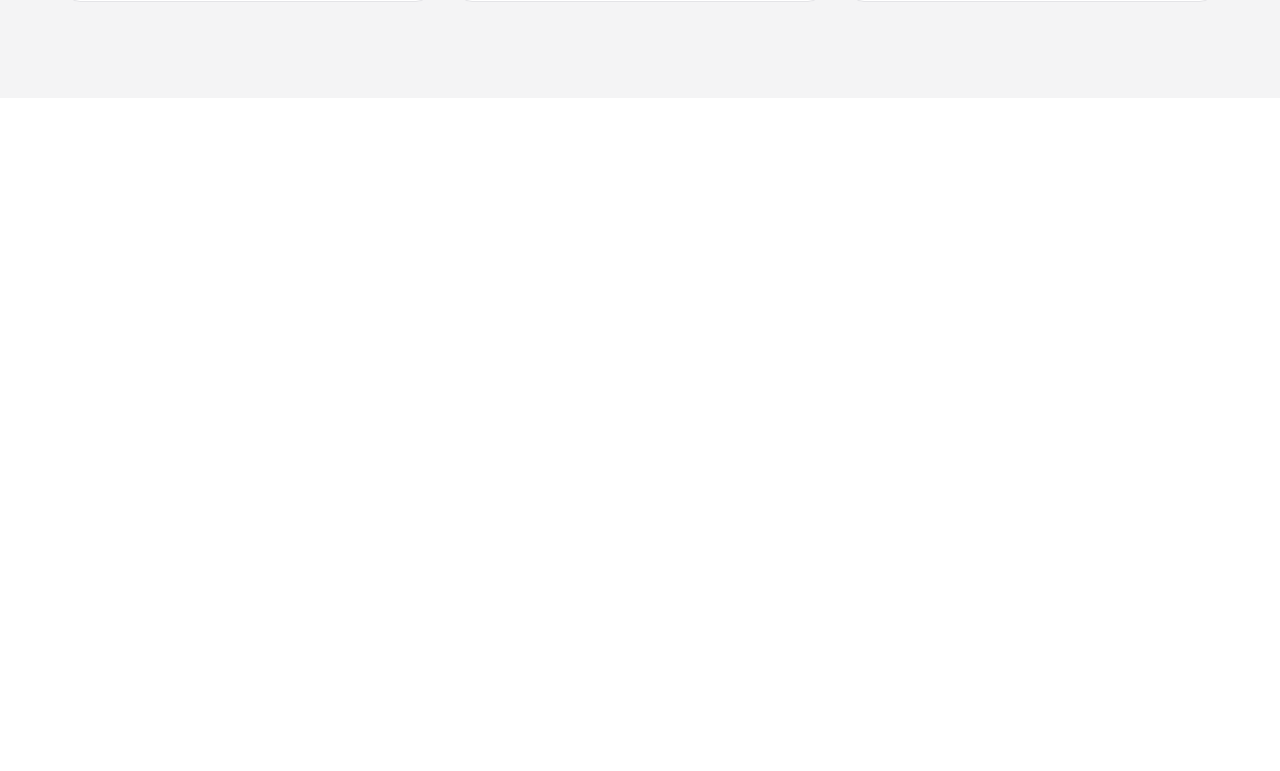
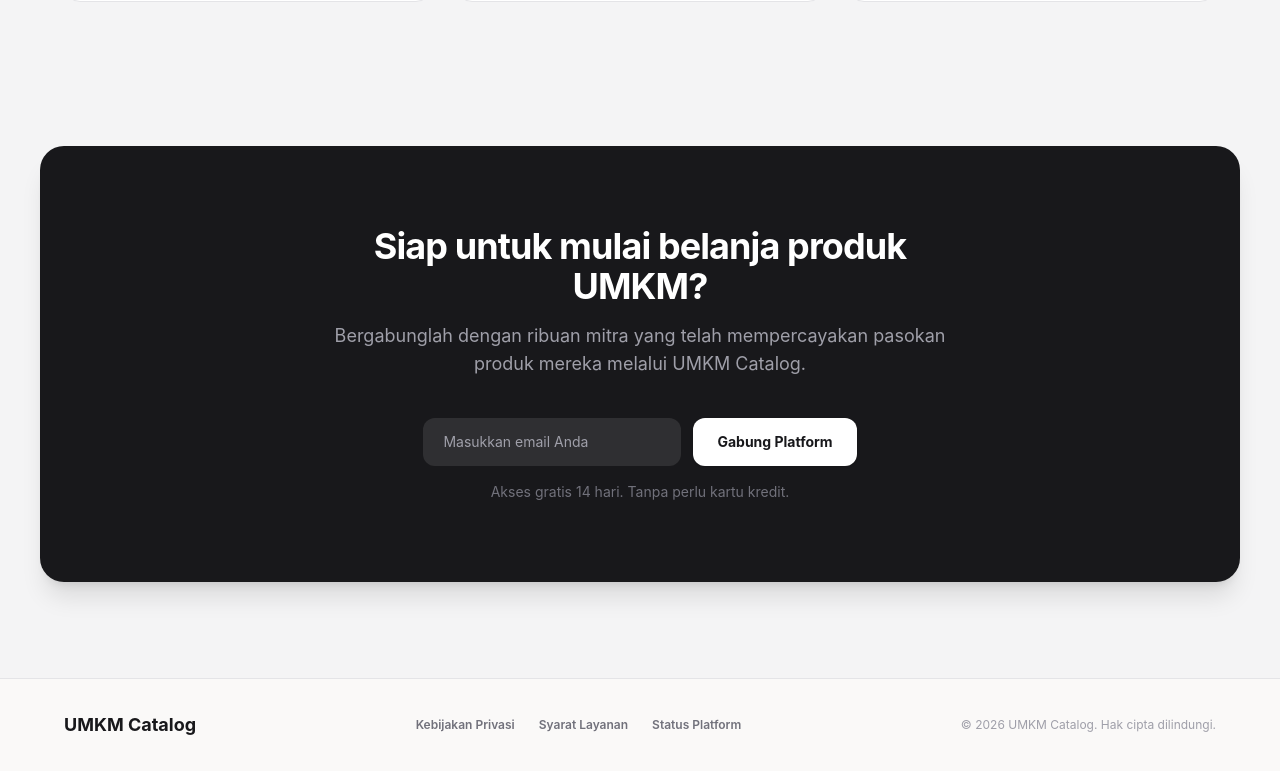
Before and after one commit to NikmalWahid22/tokolink-UMKM, a React (Vite) app: page / in a window 1280 px wide. Shown: the part 3065-3836 px from the top of the page. Before the commit the page ends 3163 px from the top, so only its background shows below. Built offline with nearby package versions, Linux system fonts and the light colour scheme; no server answers; the database is empty.

Commit message:
feat(customer): add cta newsletter block and footer section to complete landing page

```diff
--- a/src/pages/customer/Home.jsx
+++ b/src/pages/customer/Home.jsx
@@ -11,7 +11,7 @@ import {
   Headset,
   Image as ImageIcon,
   Loader2,
-  Star // <-- Tambahan icon Bintang buat testimonial
+  Star
 } from 'lucide-react';
 import { motion, useInView, useMotionValue, useTransform, animate } from 'framer-motion';
 
@@ -277,93 +277,109 @@ export default function Home() {
             </motion.div>
 
             <div className="grid grid-cols-1 md:grid-cols-3 gap-6">
-
-              {/* Testimonial 1 */}
-              <motion.div
-                initial={{ opacity: 0, y: 20 }}
-                whileInView={{ opacity: 1, y: 0 }}
-                viewport={{ once: true, margin: "-50px" }}
-                transition={{ duration: 0.5, delay: 0.1 }}
-                className="bg-white p-8 rounded-2xl border border-zinc-200 hover:shadow-md transition-shadow flex flex-col"
-              >
+              <motion.div initial={{ opacity: 0, y: 20 }} whileInView={{ opacity: 1, y: 0 }} viewport={{ once: true, margin: "-50px" }} transition={{ duration: 0.5, delay: 0.1 }} className="bg-white p-8 rounded-2xl border border-zinc-200 hover:shadow-md transition-shadow flex flex-col">
                 <div className="flex gap-1 mb-5">
-                  {[1, 2, 3, 4, 5].map((star) => (
-                    <Star key={star} size={18} strokeWidth={2} className="text-zinc-800" />
-                  ))}
+                  {[1, 2, 3, 4, 5].map((star) => <Star key={star} size={18} strokeWidth={2} className="text-zinc-800" />)}
                 </div>
-                <p className="italic text-zinc-600 mb-8 flex-grow leading-relaxed">
-                  "Katalog UMKM ini benar-benar mengubah cara kami mencari produk kerajinan untuk toko kami. Kualitasnya luar biasa dan platformnya sangat mudah digunakan."
-                </p>
+                <p className="italic text-zinc-600 mb-8 flex-grow leading-relaxed">"Katalog UMKM ini benar-benar mengubah cara kami mencari produk kerajinan untuk toko kami. Kualitasnya luar biasa dan platformnya sangat mudah digunakan."</p>
                 <div className="flex items-center gap-4">
-                  <div className="w-12 h-12 rounded-full bg-zinc-100 border border-zinc-200 flex items-center justify-center font-bold text-zinc-500">
-                    SJ
-                  </div>
+                  <div className="w-12 h-12 rounded-full bg-zinc-100 border border-zinc-200 flex items-center justify-center font-bold text-zinc-500">SJ</div>
                   <div>
                     <div className="font-bold text-zinc-900 text-sm">Siti Jamilah</div>
                     <div className="text-sm text-zinc-500">Pemilik, Toko Oleh-oleh Vanguard</div>
                   </div>
                 </div>
               </motion.div>
-
-              {/* Testimonial 2 */}
-              <motion.div
-                initial={{ opacity: 0, y: 20 }}
-                whileInView={{ opacity: 1, y: 0 }}
-                viewport={{ once: true, margin: "-50px" }}
-                transition={{ duration: 0.5, delay: 0.2 }}
-                className="bg-white p-8 rounded-2xl border border-zinc-200 hover:shadow-md transition-shadow flex flex-col"
-              >
+              <motion.div initial={{ opacity: 0, y: 20 }} whileInView={{ opacity: 1, y: 0 }} viewport={{ once: true, margin: "-50px" }} transition={{ duration: 0.5, delay: 0.2 }} className="bg-white p-8 rounded-2xl border border-zinc-200 hover:shadow-md transition-shadow flex flex-col">
                 <div className="flex gap-1 mb-5">
-                  {[1, 2, 3, 4, 5].map((star) => (
-                    <Star key={star} size={18} strokeWidth={2} className="text-zinc-800" />
-                  ))}
+                  {[1, 2, 3, 4, 5].map((star) => <Star key={star} size={18} strokeWidth={2} className="text-zinc-800" />)}
                 </div>
-                <p className="italic text-zinc-600 mb-8 flex-grow leading-relaxed">
-                  "Transparansi dan komunikasi langsung dengan pengrajin membuat kami bisa membangun cerita bermakna di balik produk yang kami jual. Sangat direkomendasikan."
-                </p>
+                <p className="italic text-zinc-600 mb-8 flex-grow leading-relaxed">"Transparansi dan komunikasi langsung dengan pengrajin membuat kami bisa membangun cerita bermakna di balik produk yang kami jual. Sangat direkomendasikan."</p>
                 <div className="flex items-center gap-4">
-                  <div className="w-12 h-12 rounded-full bg-zinc-100 border border-zinc-200 flex items-center justify-center font-bold text-zinc-500">
-                    MR
-                  </div>
+                  <div className="w-12 h-12 rounded-full bg-zinc-100 border border-zinc-200 flex items-center justify-center font-bold text-zinc-500">MR</div>
                   <div>
                     <div className="font-bold text-zinc-900 text-sm">Maulana Ridwan</div>
                     <div className="text-sm text-zinc-500">Founder, Studio Nusantara</div>
                   </div>
                 </div>
               </motion.div>
-
-              {/* Testimonial 3 */}
-              <motion.div
-                initial={{ opacity: 0, y: 20 }}
-                whileInView={{ opacity: 1, y: 0 }}
-                viewport={{ once: true, margin: "-50px" }}
-                transition={{ duration: 0.5, delay: 0.3 }}
-                className="bg-white p-8 rounded-2xl border border-zinc-200 hover:shadow-md transition-shadow flex flex-col"
-              >
+              <motion.div initial={{ opacity: 0, y: 20 }} whileInView={{ opacity: 1, y: 0 }} viewport={{ once: true, margin: "-50px" }} transition={{ duration: 0.5, delay: 0.3 }} className="bg-white p-8 rounded-2xl border border-zinc-200 hover:shadow-md transition-shadow flex flex-col">
                 <div className="flex gap-1 mb-5">
-                  {[1, 2, 3, 4, 5].map((star) => (
-                    <Star key={star} size={18} strokeWidth={2} className="text-zinc-800" />
-                  ))}
+                  {[1, 2, 3, 4, 5].map((star) => <Star key={star} size={18} strokeWidth={2} className="text-zinc-800" />)}
                 </div>
-                <p className="italic text-zinc-600 mb-8 flex-grow leading-relaxed">
-                  "Kami berhasil menghemat waktu pengadaan barang hingga 40% sekaligus meningkatkan kualitas inventaris kami. Integrasi sistemnya sangat mulus."
-                </p>
+                <p className="italic text-zinc-600 mb-8 flex-grow leading-relaxed">"Kami berhasil menghemat waktu pengadaan barang hingga 40% sekaligus meningkatkan kualitas inventaris kami. Integrasi sistemnya sangat mulus."</p>
                 <div className="flex items-center gap-4">
-                  <div className="w-12 h-12 rounded-full bg-zinc-100 border border-zinc-200 flex items-center justify-center font-bold text-zinc-500">
-                    EL
-                  </div>
+                  <div className="w-12 h-12 rounded-full bg-zinc-100 border border-zinc-200 flex items-center justify-center font-bold text-zinc-500">EL</div>
                   <div>
                     <div className="font-bold text-zinc-900 text-sm">Eka Lestari</div>
                     <div className="text-sm text-zinc-500">VP Operations, Acme Corp</div>
                   </div>
                 </div>
               </motion.div>
-
             </div>
           </div>
         </section>
 
+        {/* --- CTA / Newsletter Section --- */}
+        <section className="bg-zinc-100 max-w-full pb-24 px-6 pt-12">
+          <div className="max-w-[1200px] mx-auto">
+            <motion.div
+              initial={{ opacity: 0, y: 20 }}
+              whileInView={{ opacity: 1, y: 0 }}
+              viewport={{ once: true }}
+              className="bg-[#18181b] rounded-3xl p-12 md:p-20 text-center shadow-xl relative overflow-hidden"
+            >
+              <div className="relative z-10 max-w-2xl mx-auto">
+                <h2 className="text-3xl md:text-4xl font-bold text-white mb-4 tracking-tight">
+                  Siap untuk mulai belanja produk UMKM?
+                </h2>
+                <p className="text-zinc-400 mb-10 text-lg">
+                  Bergabunglah dengan ribuan mitra yang telah mempercayakan pasokan produk mereka melalui UMKM Catalog.
+                </p>
+
+                <form className="flex flex-col sm:flex-row gap-3 justify-center max-w-md mx-auto mb-4" onSubmit={(e) => e.preventDefault()}>
+                  <input
+                    type="email"
+                    placeholder="Masukkan email Anda"
+                    required
+                    className="flex-1 px-5 py-3.5 rounded-xl border-0 bg-white/10 text-white placeholder:text-zinc-400 focus:ring-2 focus:ring-white/20 focus:bg-white/15 transition-all outline-none text-sm"
+                  />
+                  <button
+                    type="submit"
+                    className="bg-white text-zinc-900 px-6 py-3.5 rounded-xl font-bold text-sm hover:bg-zinc-200 transition-colors whitespace-nowrap shadow-sm"
+                  >
+                    Gabung Platform
+                  </button>
+                </form>
+                <p className="text-sm text-zinc-500">
+                  Akses gratis 14 hari. Tanpa perlu kartu kredit.
+                </p>
+              </div>
+            </motion.div>
+          </div>
+        </section>
+
       </main>
+
+      {/* --- Footer --- */}
+      <footer className="bg-[#faf9f8] border-t border-zinc-200 w-full mt-auto">
+        <div className="flex flex-col md:flex-row justify-between items-center max-w-[1200px] mx-auto px-6 py-8 gap-4">
+          <div className="font-bold text-zinc-900 text-lg">
+            UMKM Catalog
+          </div>
+
+          <div className="flex gap-6 text-xs font-semibold text-zinc-500">
+            <a href="#" className="hover:text-zinc-900 transition-colors">Kebijakan Privasi</a>
+            <a href="#" className="hover:text-zinc-900 transition-colors">Syarat Layanan</a>
+            <a href="#" className="hover:text-zinc-900 transition-colors">Status Platform</a>
+          </div>
+
+          <div className="text-xs text-zinc-400">
+            © 2026 UMKM Catalog. Hak cipta dilindungi.
+          </div>
+        </div>
+      </footer>
+
     </div>
   );
 }
```
